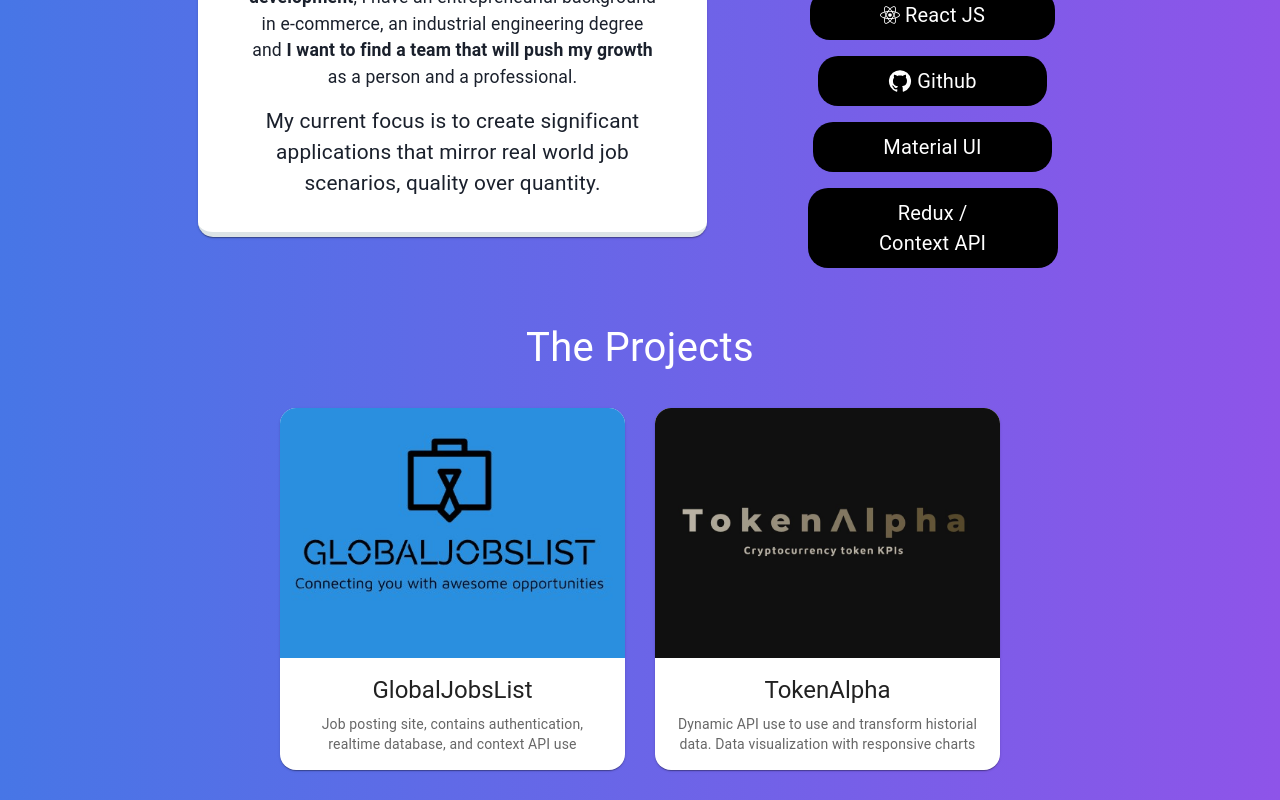
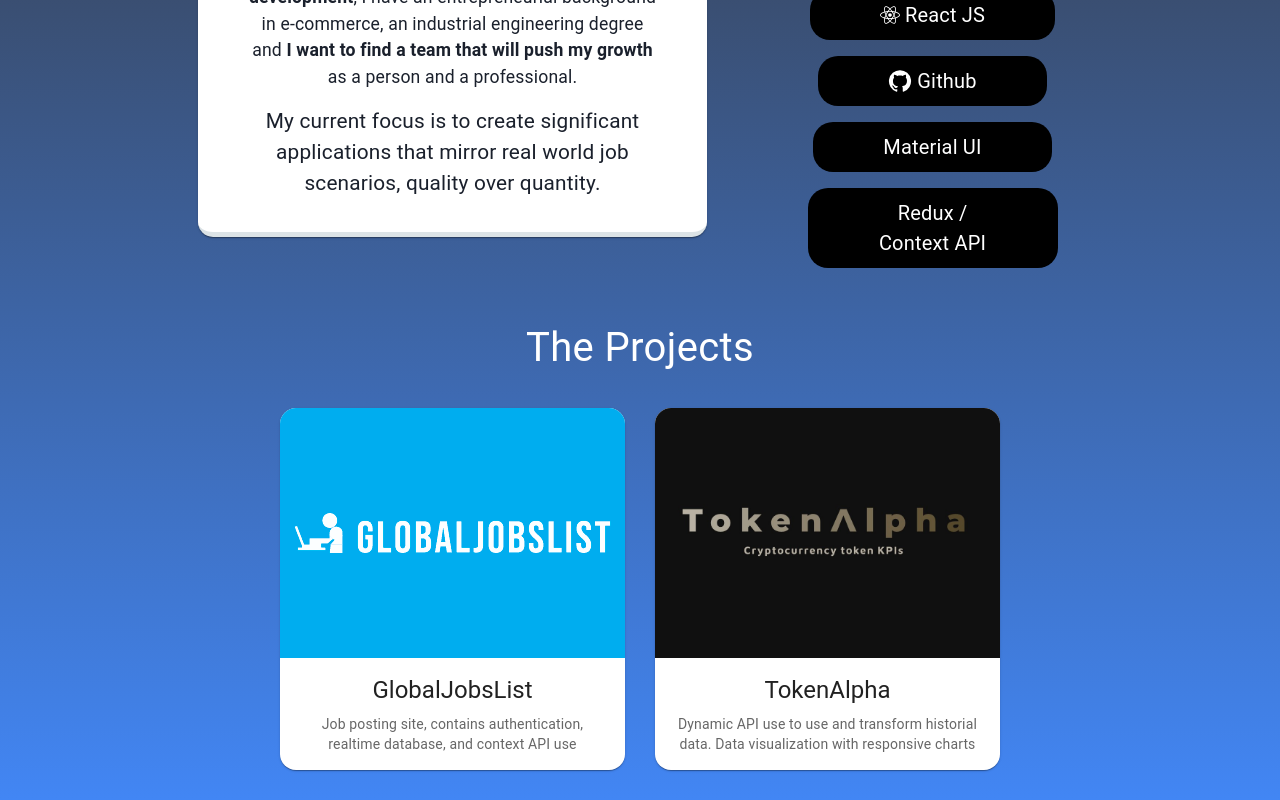
Before and after one commit to ginoleone-dev/portfolio, a Next.js app: page / in a window 1280 px wide. Shown: the part 283-1083 px from the top of the page. Built offline with nearby package versions, Linux system fonts and the light colour scheme.

Commit message:
changed GJL logo and background colorway

```diff
--- a/components/Projects.js
+++ b/components/Projects.js
@@ -1,3 +1,4 @@
+import React from "react";
 import {
   Container,
   Grid,
@@ -11,15 +12,10 @@
   Box,
 } from "@mui/material";
 import data from "../data";
-import React from "react";
 
 export default function Projects() {
   return (
-    <Box
-      sx={{
-        backgroundImage: "linear-gradient(to right, #4776E6, #8E54E9)",
-      }}
-    >
+    <Box>
       <Typography
         fontSize={"2.5rem"}
         color={"white"}
--- a/data.js
+++ b/data.js
@@ -5,7 +5,7 @@
     subTitle: "Connecting you with awesome opportunities",
     description:
       "Job posting site, contains authentication, realtime database, and context API use ",
-    image: "./images/mainLogo.jpg",
+    image: "./images/globalLogo.jpg",
   },
 
   cryptoLand: {
--- a/pages/index.js
+++ b/pages/index.js
@@ -1,18 +1,17 @@
-import Navbar from '../components/Navbar';
-import Main from '../components/Main';
-import { Box, Container, Typography } from '@mui/material';
-import Projects from '../components/Projects';
-import Cards from '../components/Cards';
+import Navbar from "../components/Navbar";
+import Main from "../components/Main";
+import { Box, Container, Typography } from "@mui/material";
+import Projects from "../components/Projects";
+import Cards from "../components/Cards";
 
 export default function Home() {
   return (
     <Box
-      sx={{ backgroundImage: 'linear-gradient(to right, #4776E6, #8E54E9)' }}
-      height={'120vh'}
+      sx={{ backgroundImage: "linear-gradient(to bottom, #373b44, #4286f4)" }}
+      height={"100%"}
     >
       <Navbar />
       <Main />
-      <Container sx={{ display: 'flex', justifyContent: 'center' }}></Container>
 
       <Projects />
     </Box>
--- a/styles/globals.css
+++ b/styles/globals.css
@@ -4,7 +4,7 @@
   margin: 0;
   font-family: -apple-system, BlinkMacSystemFont, Segoe UI, Roboto, Oxygen,
     Ubuntu, Cantarell, Fira Sans, Droid Sans, Helvetica Neue, sans-serif;
-  background-image: linear-gradient(to right, #4776e6, #8e54e9);
+  background-image: transparent;
 }
 
 a {
```
Also changed, not shown: public/images/globalLogo.jpg (added).
